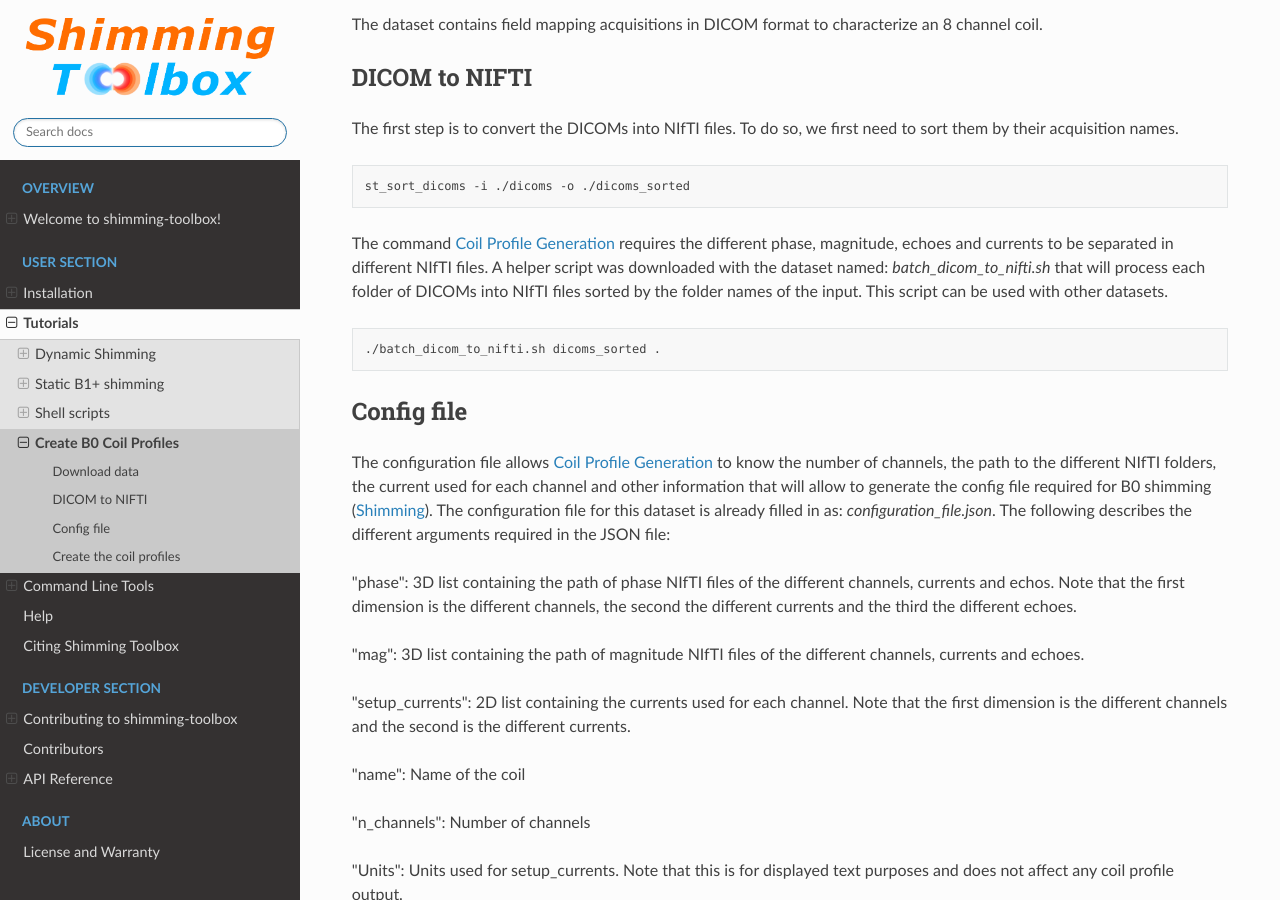
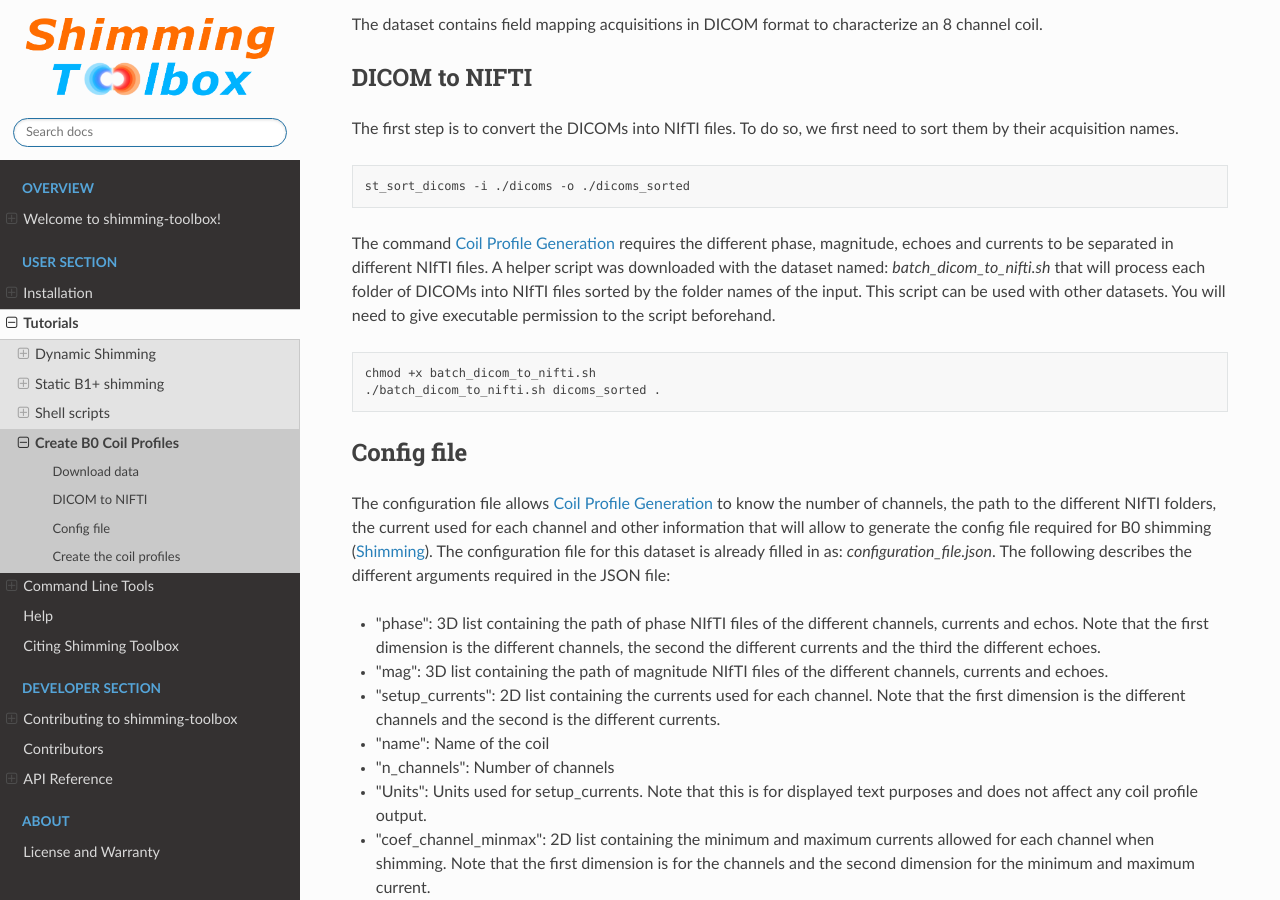
Before and after one commit to shimming-toolbox/shimming-toolbox, a Sphinx documentation site: the page built from docs/source/user_section/tutorials/create_b0_coil_profiles.rst, in a window 1280 px wide and 900 px high, scrolled down 750 px. Built offline with Sphinx 7.4.7 and the Read the Docs theme 2.0.0, drawn with Linux system fonts in a browser that asks for light colours.

Commit message:
Update tutorial

```diff
--- a/docs/source/user_section/tutorials/create_b0_coil_profiles.rst
+++ b/docs/source/user_section/tutorials/create_b0_coil_profiles.rst
@@ -45,9 +45,11 @@ The first step is to convert the DICOMs into NIfTI files. To do so, we first nee
 The command :ref:`st_create_coil_profiles` requires the different phase, magnitude, echoes and currents to be separated
 in different NIfTI files. A helper script was downloaded with the dataset named: `batch_dicom_to_nifti.sh` that will
 process each folder of DICOMs into NIfTI files sorted by the folder names of the input. This script can be used with other datasets.
+You will need to give executable permission to the script beforehand.
 
 .. code:: bash
 
+    chmod +x batch_dicom_to_nifti.sh
     ./batch_dicom_to_nifti.sh dicoms_sorted .
 
 Config file
@@ -58,26 +60,21 @@ NIfTI folders, the current used for each channel and other information that will
 required for B0 shimming (:ref:`st_shimming`). The configuration file for this dataset is already filled in as:
 `configuration_file.json`. The following describes the different arguments required in the JSON file:
 
-"phase": 3D list containing the path of phase NIfTI files of the different channels, currents and echos. Note that the
-first dimension is the different channels, the second the different currents and the third the different echoes.
+* "phase": 3D list containing the path of phase NIfTI files of the different channels, currents and echos. Note that the first dimension is the different channels, the second the different currents and the third the different echoes.
 
-"mag": 3D list containing the path of magnitude NIfTI files of the different channels, currents and echoes.
+* "mag": 3D list containing the path of magnitude NIfTI files of the different channels, currents and echoes.
 
-"setup_currents": 2D list containing the currents used for each channel. Note that the first dimension is the different
-channels and the second is the different currents.
+* "setup_currents": 2D list containing the currents used for each channel. Note that the first dimension is the different channels and the second is the different currents.
 
-"name": Name of the coil
+* "name": Name of the coil
 
-"n_channels": Number of channels
+* "n_channels": Number of channels
 
-"Units": Units used for setup_currents. Note that this is for displayed text purposes and does not affect any coil
-profile output.
+* "Units": Units used for setup_currents. Note that this is for displayed text purposes and does not affect any coil profile output.
 
-"coef_channel_minmax": 2D list containing the minimum and maximum currents allowed for each channel when shimming. Note
-that the first dimension is for the channels and the second dimension for the minimum and maximum current.
+* "coef_channel_minmax": 2D list containing the minimum and maximum currents allowed for each channel when shimming. Note that the first dimension is for the channels and the second dimension for the minimum and maximum current.
 
-"coef_sum_max": Maximum total current that the coil can use during shimming. Use null if there is not a limit on the
-total current.
+* "coef_sum_max": Maximum total current that the coil can use during shimming. Use null if there is not a limit on the total current.
 
 Create the coil profiles
 ________________________
```
Also changed, not shown: other parts of docs/source/user_section/tutorials/create_b0_coil_profiles.rst (+1 -1 lines).
